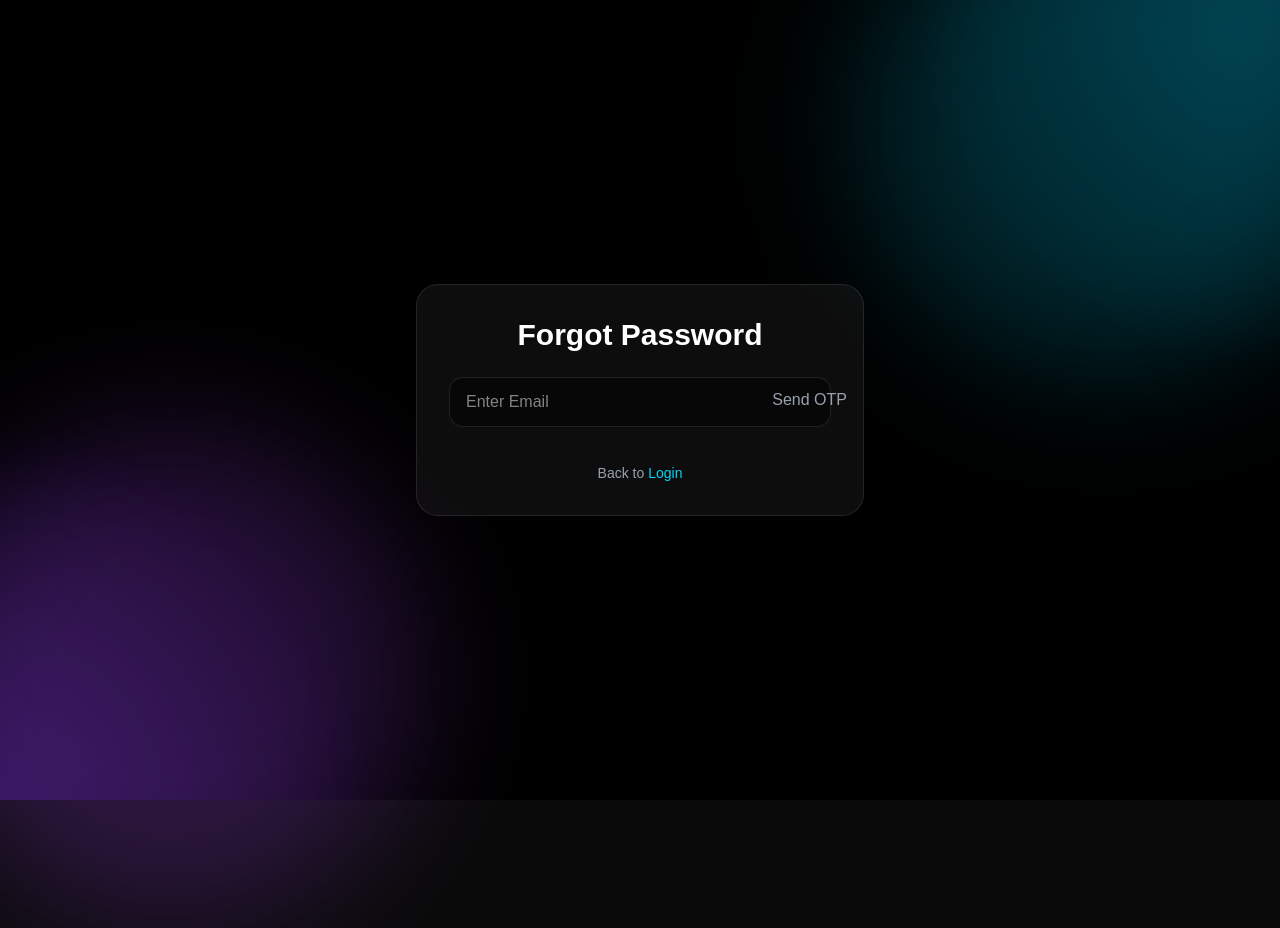
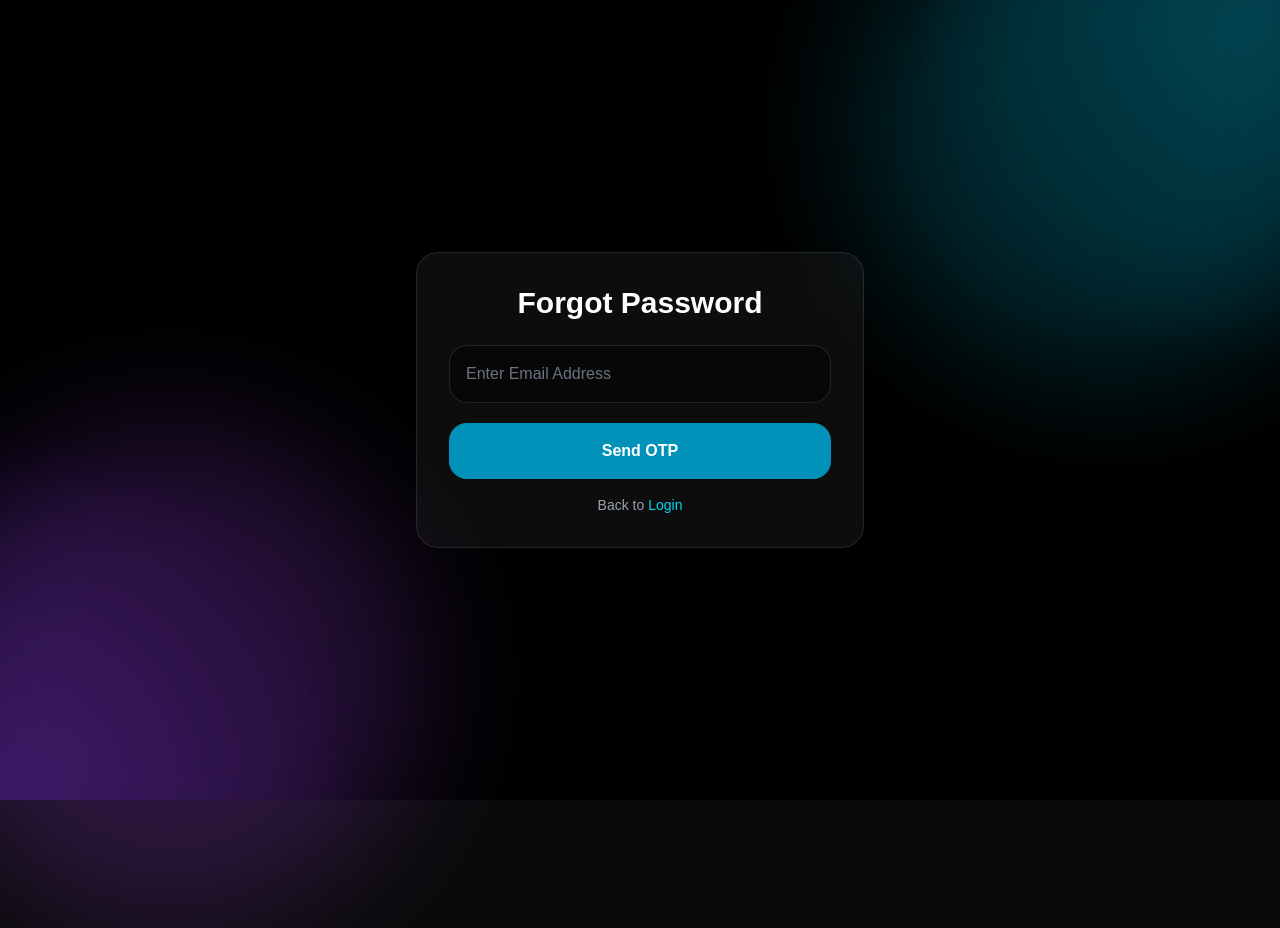
Before and after one commit to Subrat-Devnath/kamla-medical, a React (Vite) app in the folder frontend/: page /forgot-password in a window 1280 px wide. Shown: the top 928 px of the page. Built offline with nearby package versions, Linux system fonts and the light colour scheme.

Commit message:
send main

```diff
--- a/frontend/src/pages/ForgotPassword.tsx
+++ b/frontend/src/pages/ForgotPassword.tsx
@@ -216,21 +216,23 @@ function ForgotPassword() {
                     {/* STEP 1 */}
                     {step === 1 && (
                         <form onSubmit={handleSendOtp} className="space-y-5">
-                            <input
-                                type="email"
-                                placeholder="Enter Email"
-                                value={emailId}
-                                onChange={(e) => setEmailId(e.target.value)}
-                                className="w-full px-4 py-3 rounded-xl bg-black/40 border border-white/10"
-                            />
 
-                            <button
-                                type="submit"
-                                disabled={loading}
-                                className="absolute right-4 top-1/2 -translate-y-1/2 text-gray-400 hover:text-cyan-400 transition"
+                            <div className="relative">
+                                <input type="email" placeholder="Enter Email Address" value={emailId} onChange={(e) => setEmailId(e.target.value)}
+                                    className="w-full bg-black/40 border border-white/10 rounded-2xl px-4 py-4 outline-none focus:border-cyan-500 transition text-white placeholder:text-gray-500"
+                                />
+                            </div>
+
+                            <button type="submit" disabled={loading}
+                                className=" w-full bg-cyan-600 hover:bg-cyan-700 transition py-4 rounded-2xl font-semibold disabled:opacity-60  disabled:cursor-not-allowed "
                             >
-                                {loading ? <Loader2 className="animate-spin mx-auto" /> : "Send OTP"}
+                                {loading ? (
+                                    <Loader2 className="animate-spin mx-auto" />
+                                ) : (
+                                    "Send OTP"
+                                )}
                             </button>
+
                         </form>
                     )}
 
```
